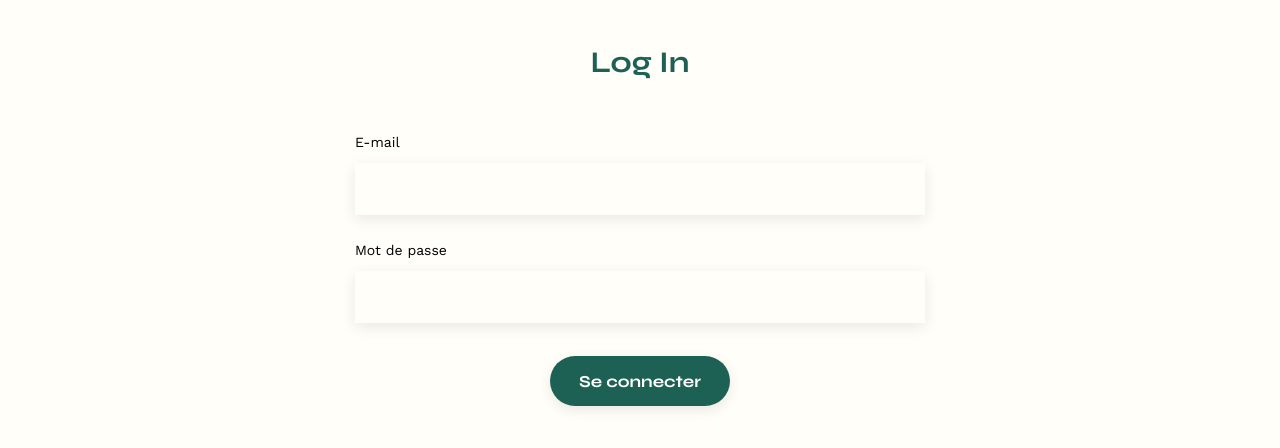
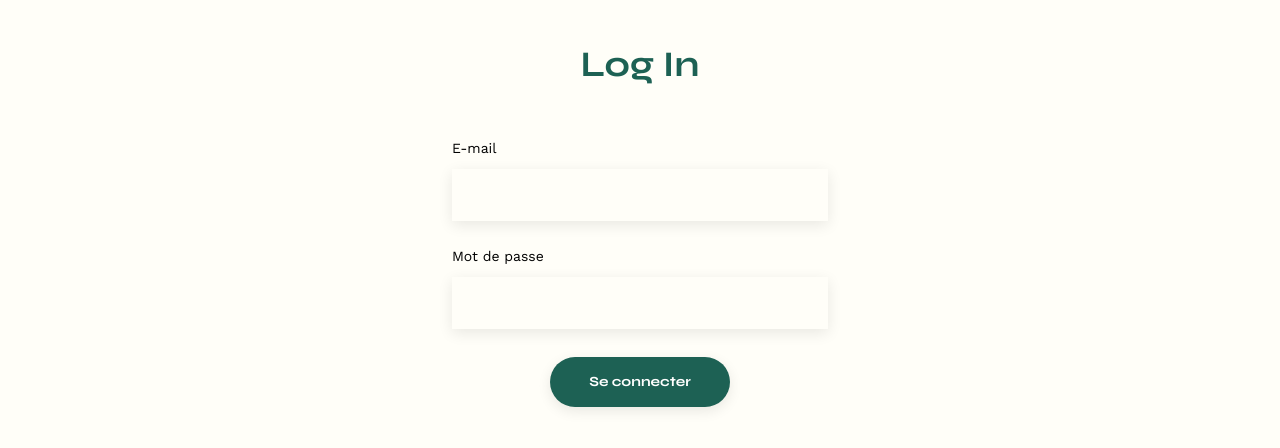
Before and after one commit to michalon-claudie/Project_6, a plain HTML site: page FrontEnd/login.html in a window 1280 px wide. Shown: the part 96-544 px from the top of the page. Drawn offline with nearby package versions, Linux system fonts and the light colour scheme.

Commit message:
"fix width and style login"

```diff
--- a/FrontEnd/assets/login.css
+++ b/FrontEnd/assets/login.css
@@ -1,13 +1,14 @@
 
 .login-form
 {
-    width: 50%;
+    width: 33%;
     margin: auto;
 }
 .login-form h2
 {
 margin-bottom: 20px;
 text-align: center;
+font-size: 36px;
 }
 .login-form form
 {
@@ -19,7 +20,8 @@ flex-direction: column;
 .login-form input
 {
 height: 50px;
-font-size: 1.2em;
+font-size: 14px;
+font-weight: 500;
 border: none;
 box-shadow: 0px 4px 14px rgba(0, 0, 0, 0.09);
 }
@@ -35,7 +37,7 @@ font-weight: 700;
 color: white;
 background-color: #1d6154;
 margin: 2em auto;
-width: 180px;
+width: 48%;
 text-align: center;
 border-radius: 60px;
 }
--- a/FrontEnd/login.html
+++ b/FrontEnd/login.html
@@ -32,6 +32,5 @@
         <label for="password">Mot de passe</label>
         <input type="password" name="pass" class="password">
         <input type="submit" value="Se connecter">
-        <p id="errorMsg"></p>
     </form>
 </section>
```
